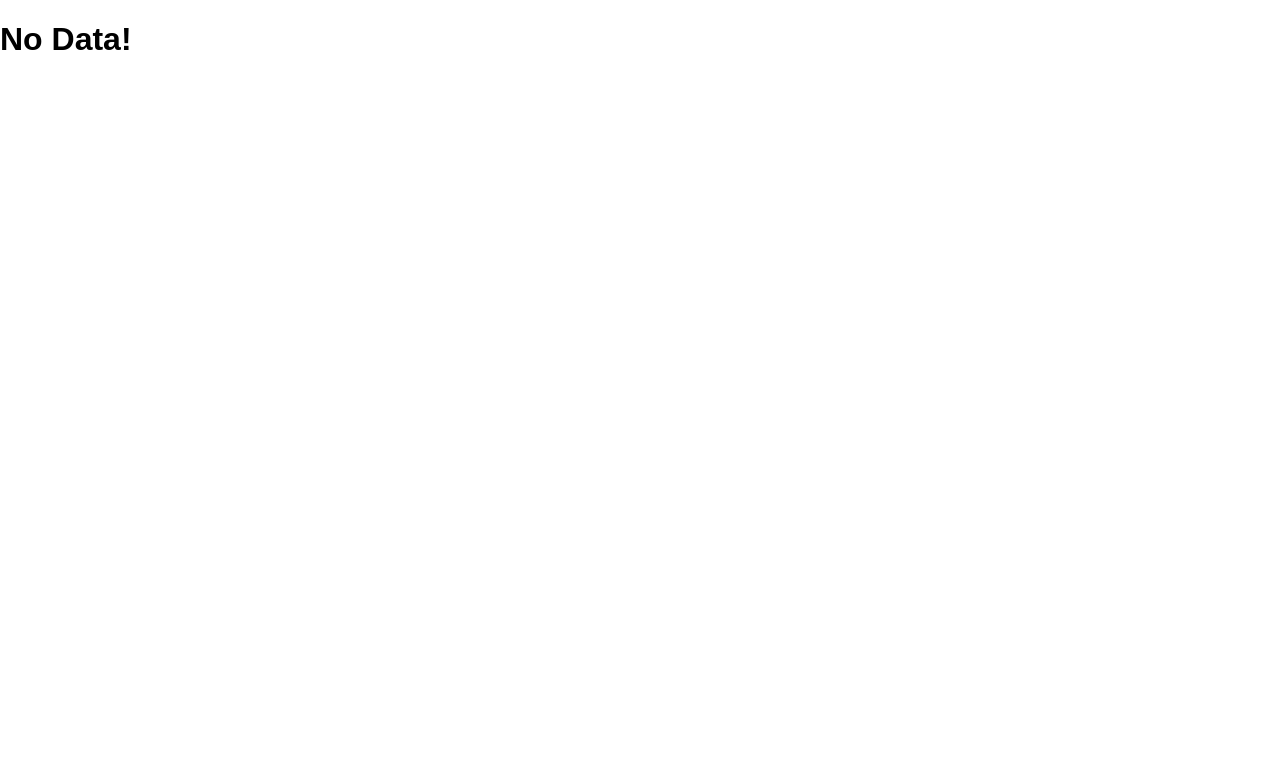
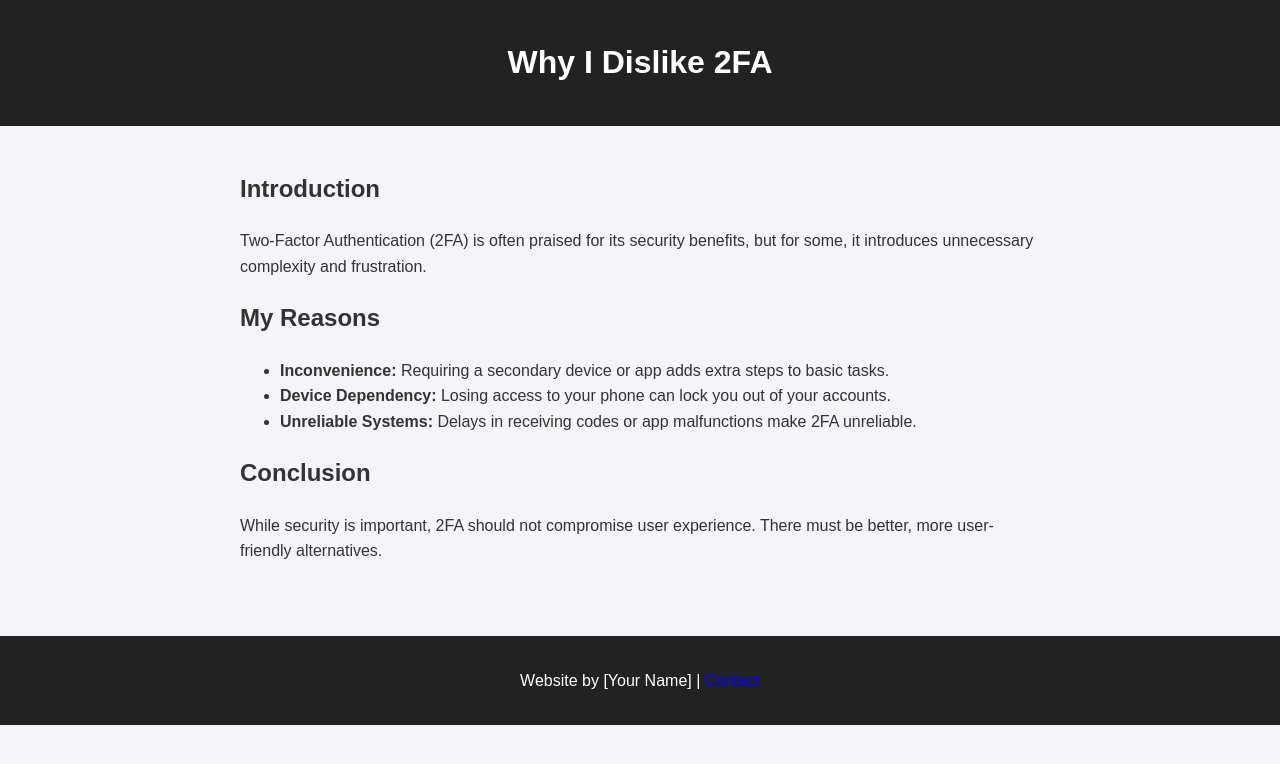
Before and after one commit to TechGenius1234/TechGenius1234.github.io, a plain HTML site: page index.html in a window 1280 px wide. Drawn offline with Linux system fonts and the light colour scheme.

Commit message:
Update index.html

```diff
--- a/index.html
+++ b/index.html
@@ -3,10 +3,60 @@
 <head>
     <meta charset="UTF-8">
     <meta name="viewport" content="width=device-width, initial-scale=1.0">
-    <title>ERROR:404</title>
-    <link rel="stylesheet" href="styles.css">
+    <title>Why I Dislike 2FA</title>
+    <style>
+        body {
+            font-family: Arial, sans-serif;
+            background-color: #f4f4f9;
+            color: #333;
+            margin: 0;
+            padding: 0;
+            line-height: 1.6;
+        }
+        header {
+            background: #222;
+            color: #fff;
+            padding: 1rem;
+            text-align: center;
+        }
+        section {
+            padding: 1.5rem;
+            max-width: 800px;
+            margin: auto;
+        }
+        footer {
+            background: #222;
+            color: #fff;
+            text-align: center;
+            padding: 1rem;
+            margin-top: 2rem;
+        }
+        a {
+            color: #00f;
+            text-decoration: none;
+        }
+        a:hover {
+            text-decoration: underline;
+        }
+    </style>
 </head>
 <body>
-    <h1>No Data!</h1>
-</body>
-</html>
+    <header>
+        <h1>Why I Dislike 2FA</h1>
+    </header>
+    <section>
+        <h2>Introduction</h2>
+        <p>Two-Factor Authentication (2FA) is often praised for its security benefits, but for some, it introduces unnecessary complexity and frustration.</p>
+
+        <h2>My Reasons</h2>
+        <ul>
+            <li><strong>Inconvenience:</strong> Requiring a secondary device or app adds extra steps to basic tasks.</li>
+            <li><strong>Device Dependency:</strong> Losing access to your phone can lock you out of your accounts.</li>
+            <li><strong>Unreliable Systems:</strong> Delays in receiving codes or app malfunctions make 2FA unreliable.</li>
+        </ul>
+
+        <h2>Conclusion</h2>
+        <p>While security is important, 2FA should not compromise user experience. There must be better, more user-friendly alternatives.</p>
+    </section>
+    <footer>
+        <p>Website by [Your Name] | <a href="mailto:your.email@example.com">Contact
```
